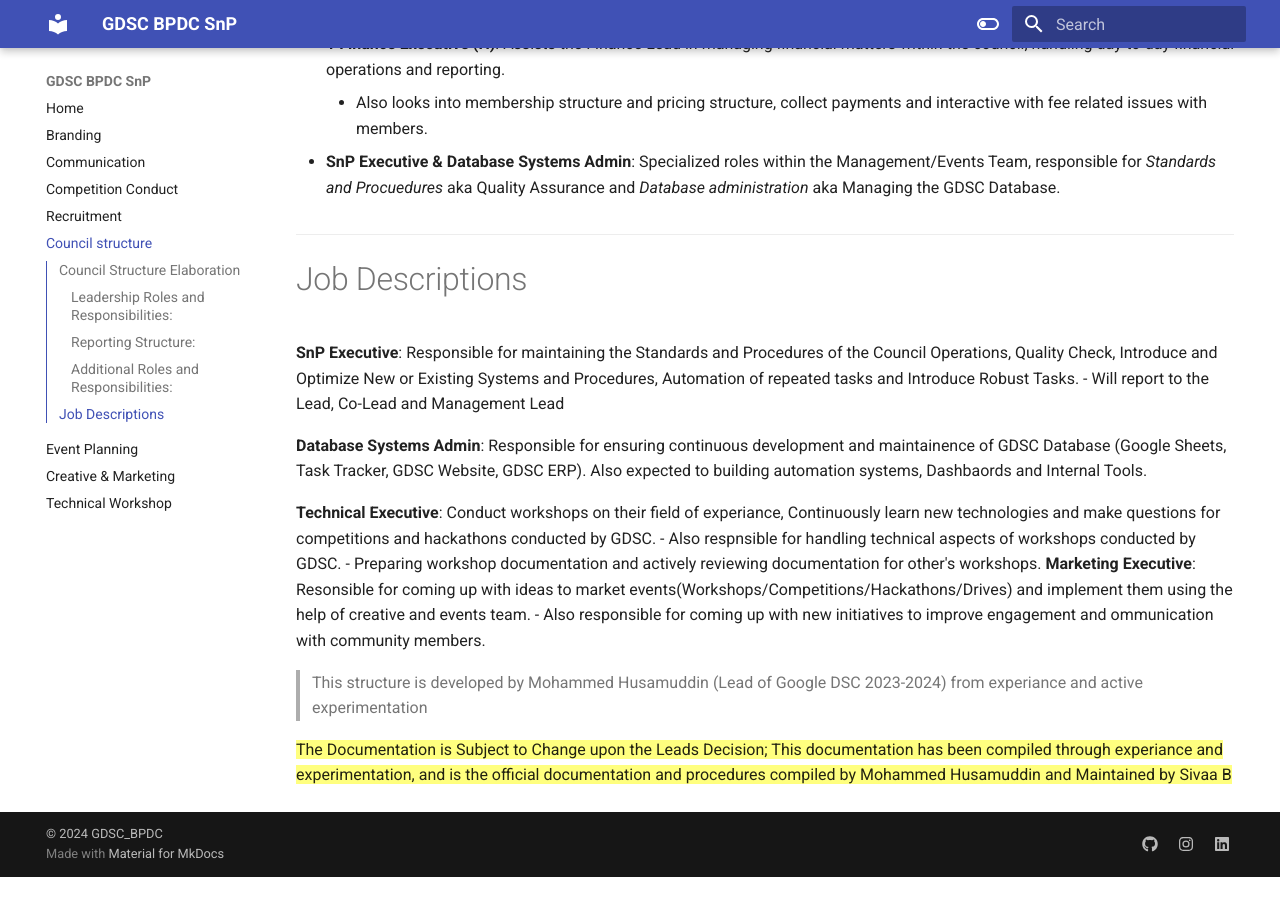
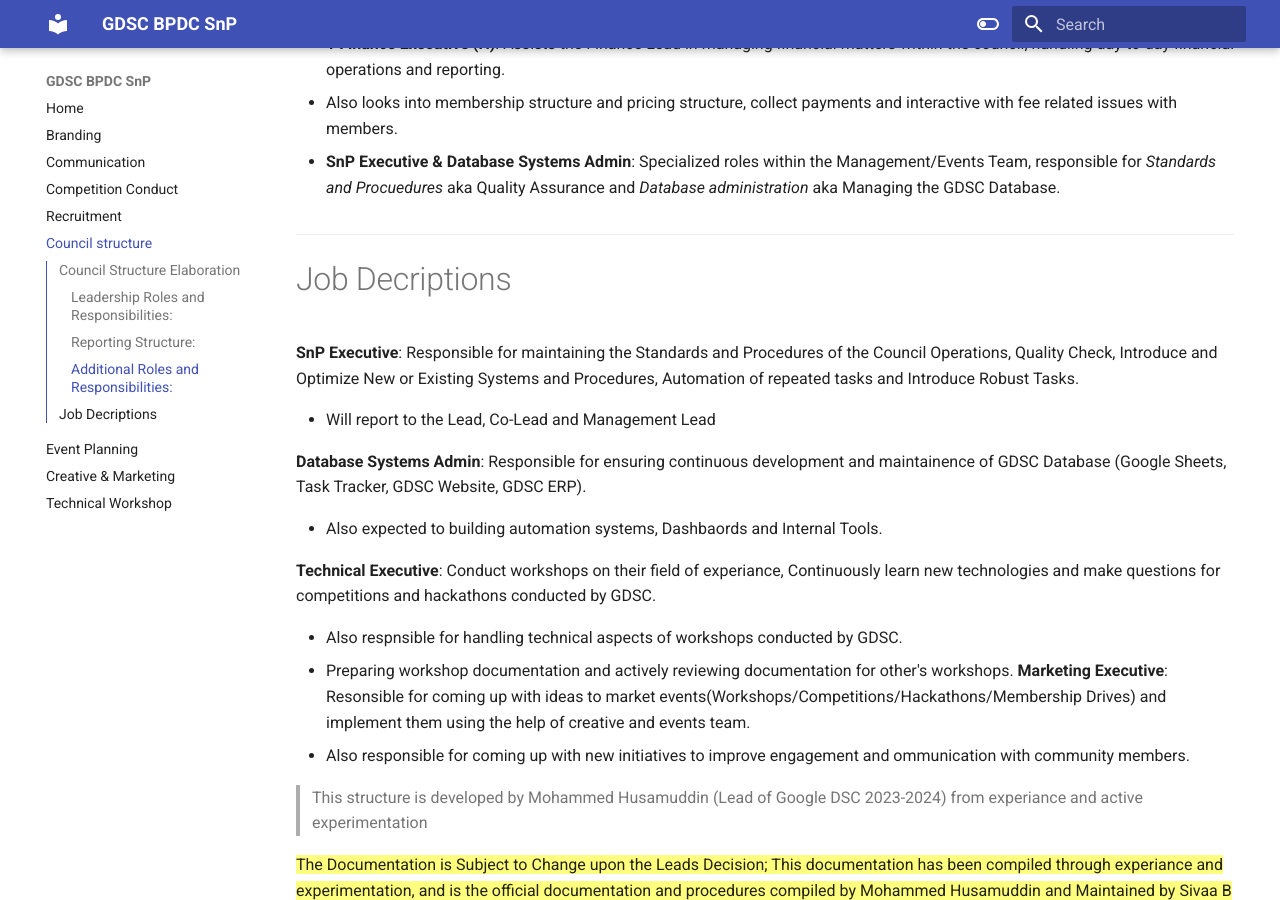
Before and after one commit to gdscbpdc/GDSC-SnP, an MkDocs documentation site: the page built from docs/council_structure.md, in a window 1280 px wide and 900 px high, scrolled down 2072 px. Built offline with MkDocs 1.6.1 and Material for MkDocs 9.7.7, drawn with Linux system fonts in a browser that asks for light colours; before the commit the page ends 2949 px from its top, so only the background shows below that; some of the changed text lies outside the part shown.

Commit message:
Update council_structure.md
Update in JD

```diff
--- a/docs/council_structure.md
+++ b/docs/council_structure.md
@@ -73,24 +74,29 @@
 - **Creative Managers & Executives**: Assist the Creative Lead in managing creative projects and outputs, comprising managers and executives with expertise in design and content creation.
 
 - **1 Finance Executive (H)**: Assists the Finance Lead in managing financial matters within the council, handling day-to-day financial operations and reporting.
-      - Also looks into membership structure and pricing structure, collect payments and interactive with fee related issues with members.
+  - Also looks into membership structure and pricing structure, collect payments and interactive with fee related issues with members.
 
 - **SnP Executive & Database Systems Admin**: Specialized roles within the Management/Events Team, responsible for _Standards and Procuedures_ aka Quality Assurance and _Database administration_ aka Managing the GDSC Database.
 
 ---
 
-# Job Descriptions
+# Job Decriptions
+
 **SnP Executive**: Responsible for maintaining the Standards and Procedures of the Council Operations, Quality Check, Introduce and Optimize New or Existing Systems and Procedures, Automation of repeated tasks and Introduce Robust Tasks.
+
 - Will report to the Lead, Co-Lead and Management Lead
 
-**Database Systems Admin**: Responsible for ensuring continuous development and maintainence of GDSC Database (Google Sheets, Task Tracker, GDSC Website, GDSC ERP). Also expected to building automation systems, Dashbaords and Internal Tools.
+**Database Systems Admin**: Responsible for ensuring continuous development and maintainence of GDSC Database (Google Sheets, Task Tracker, GDSC Website, GDSC ERP).
+
+- Also expected to building automation systems, Dashbaords and Internal Tools.
 
 **Technical Executive**: Conduct workshops on their field of experiance, Continuously learn new technologies and make questions for competitions and hackathons conducted by GDSC.
+
 - Also respnsible for handling technical aspects of workshops conducted by GDSC.
 - Preparing workshop documentation and actively reviewing documentation for other's workshops.
-**Marketing Executive**: Resonsible for coming up with ideas to market events(Workshops/Competitions/Hackathons/Drives) and implement them using the help of creative and events team.
+**Marketing Executive**: Resonsible for coming up with ideas to market events(Workshops/Competitions/Hackathons/Membership Drives) and implement them using the help of creative and events team.
 - Also responsible for coming up with new initiatives to improve engagement and ommunication with community members.
 
 > This structure is developed by Mohammed Husamuddin (Lead of Google DSC 2023-2024) from experiance and active experimentation
 
-==The Documentation is Subject to Change upon the Leads Decision; This documentation has been compiled through experiance and experimentation, and is the official documentation and procedures compiled by Mohammed Husamuddin and Maintained by Sivaa B==
+  ==The Documentation is Subject to Change upon the Leads Decision; This documentation has been compiled through experiance and experimentation, and is the official documentation and procedures compiled by Mohammed Husamuddin and Maintained by Sivaa B==
```
Also changed, not shown: other parts of docs/council_structure.md (+2 -1 lines).
